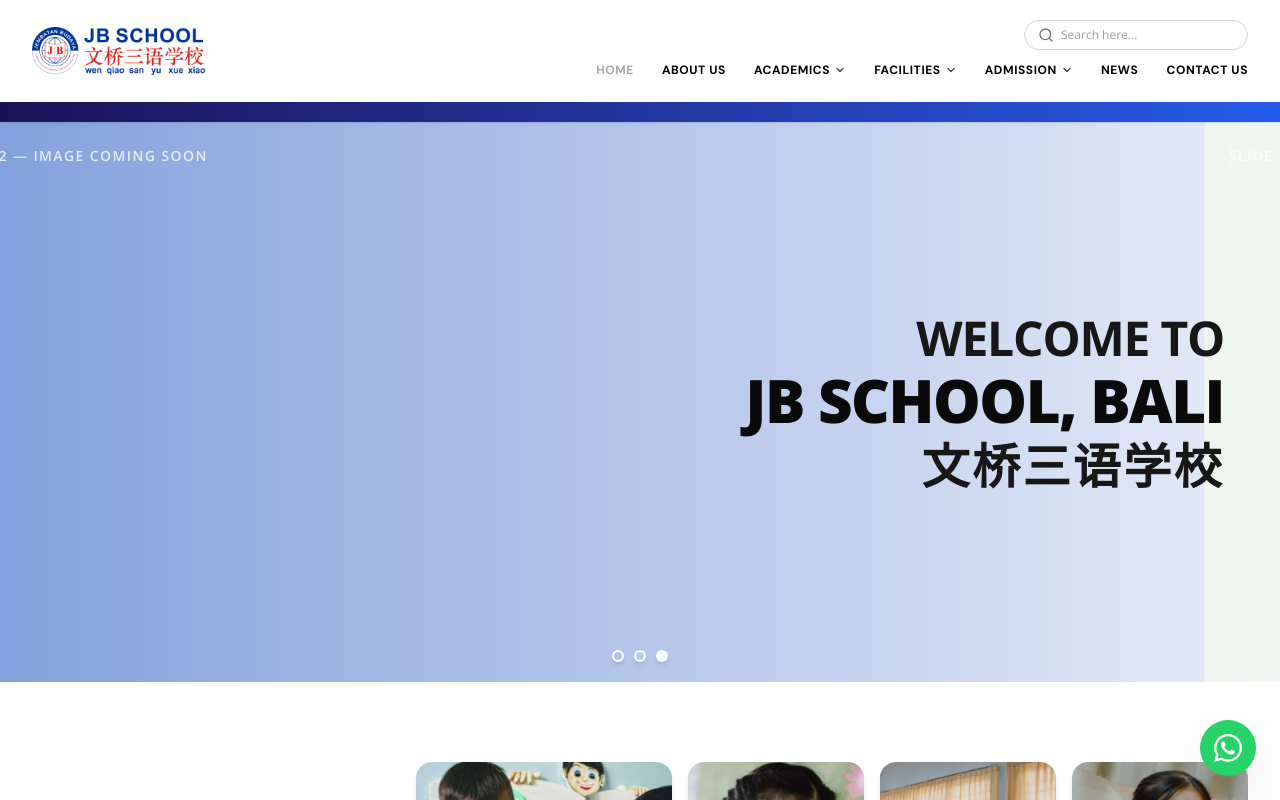
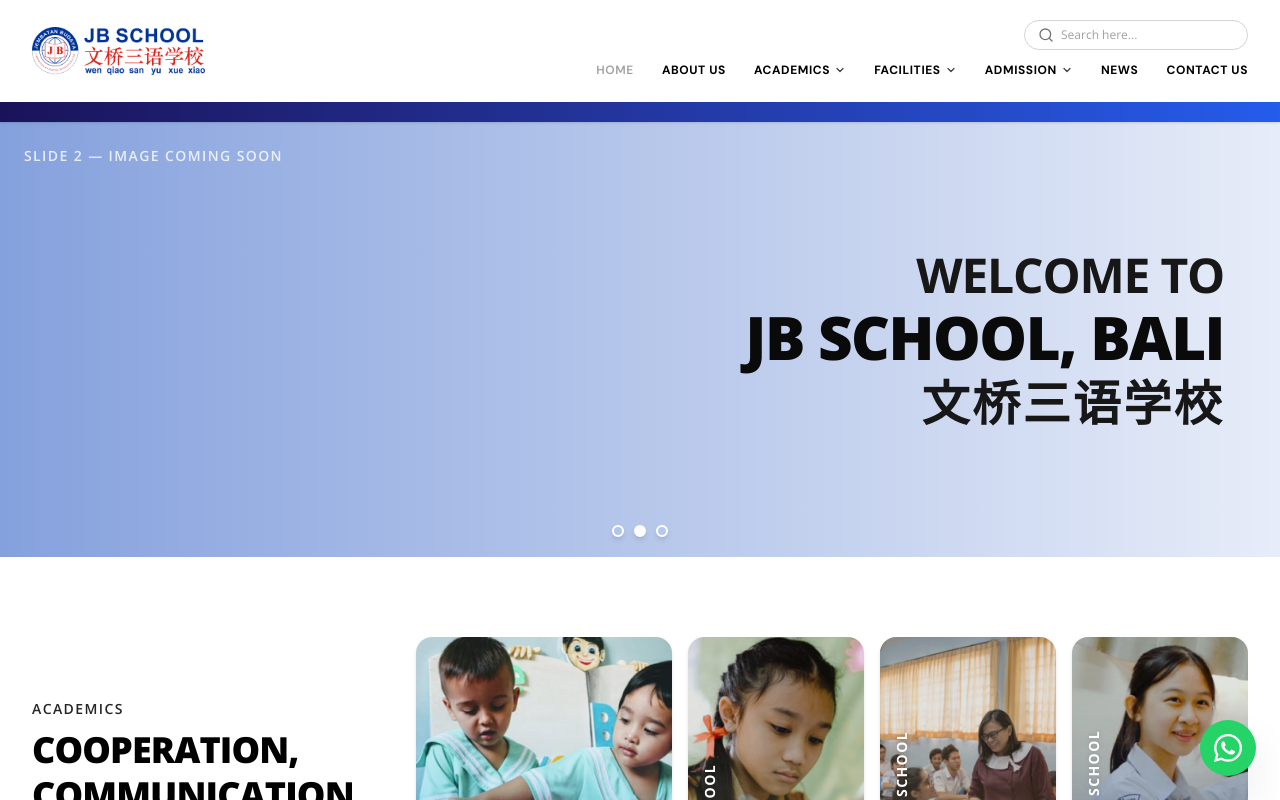
Before and after one commit to Ryhn-F/jb-school, a Next.js app: page / in a window 1280 px wide. Shown: the top 800 px of the page. Built offline with nearby package versions, Linux system fonts and the light colour scheme.

Commit message:
fix(hero) : adjust the hero banner in homepage to maintain the same hero banner size across pages

```diff
--- a/src/components/home/HeroBanner.tsx
+++ b/src/components/home/HeroBanner.tsx
@@ -10,7 +10,7 @@ const HERO_SLIDES: HeroSlide[] = [
 
 export function HeroBanner() {
   return (
-    <section className="relative w-full overflow-hidden bg-neutral-100 aspect-[16/7] min-h-[360px] sm:min-h-[460px] lg:min-h-[520px]">
+    <section className="relative w-full overflow-hidden bg-neutral-100 aspect-[810/275] min-h-[240px]">
       <HeroCarousel slides={HERO_SLIDES} />
 
       {/* pointer-events-none lets swipes on the overlay reach the carousel */}
--- a/src/components/home/HomeSkeleton.tsx
+++ b/src/components/home/HomeSkeleton.tsx
@@ -4,7 +4,7 @@ export function HomeSkeleton() {
   return (
     <div className="flex flex-col min-h-screen bg-white" aria-busy="true">
       {/* Hero Skeleton */}
-      <section className="relative w-full aspect-[16/7] min-h-[360px] sm:min-h-[460px] lg:min-h-[520px] bg-neutral-100 flex items-center justify-end px-12">
+      <section className="relative w-full aspect-[810/275] min-h-[240px] bg-neutral-100 flex items-center justify-end px-12">
         <div className="space-y-3 w-80">
           <Skeleton className="h-8 w-48 rounded ml-auto" />
           <Skeleton className="h-12 w-72 rounded ml-auto" />
```
